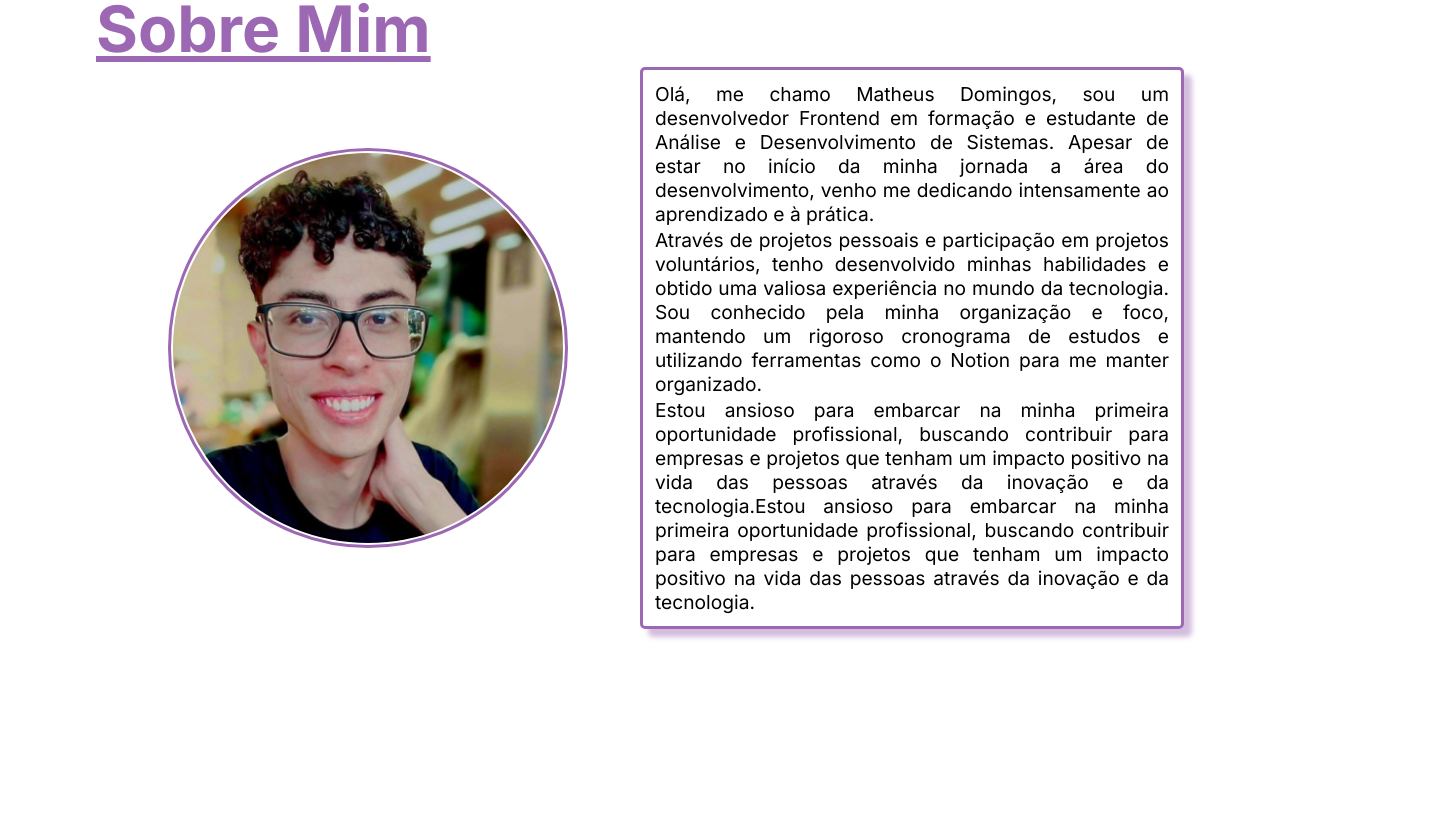
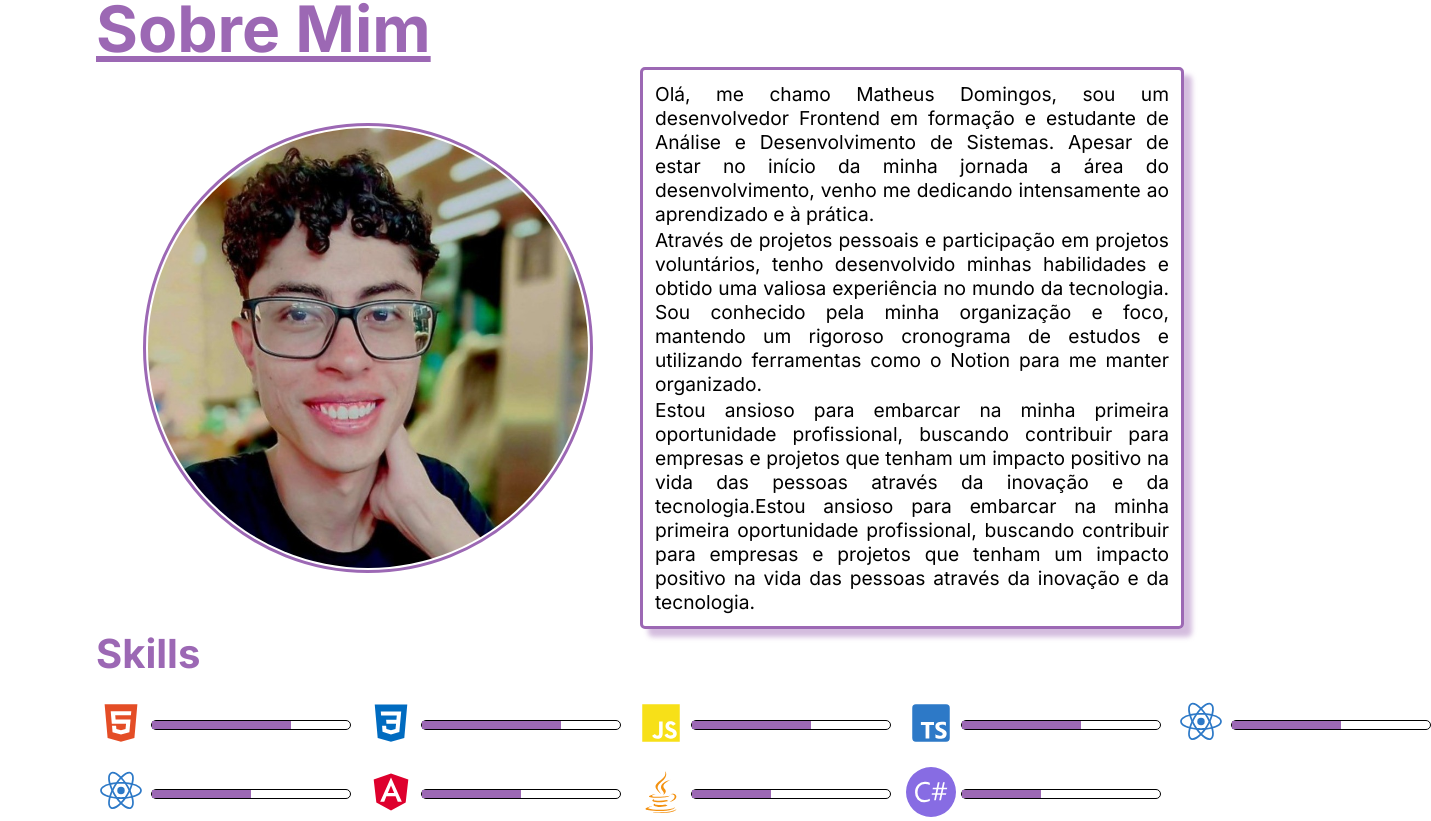
Before and after one commit to DominMFD/domin-portfolio, a Next.js app: page / in a window 1280 px wide. Shown: the part 842-1663 px from the top of the page, 1431 px wide, since content can reach past the window. Before the commit the page ends 1600 px from the top, so only its background shows below. Built offline with nearby package versions, Linux system fonts and the light colour scheme.

Commit message:
feat: skills card done

```diff
--- a/src/components/AboutMe/index.tsx
+++ b/src/components/AboutMe/index.tsx
@@ -2,6 +2,7 @@ import Image from 'next/image';
 import ProfilePicture from '../../../public/fotoPerfil.jpg'
 import styles from './styles.module.scss'
 import AboutMeCard from '../AboutMeCard';
+import SkillsCard from '../SkillsCard';
 
 export default function AboutMe() {
 
@@ -15,9 +16,9 @@ export default function AboutMe() {
               <div className={styles.information}>
                 <AboutMeCard />
               </div>
-              <div>
-
-              </div>
+            </div>
+            <div>
+              <SkillsCard />
             </div>
         </section>
     )
--- a/src/components/AboutMe/styles.module.scss
+++ b/src/components/AboutMe/styles.module.scss
@@ -5,7 +5,7 @@
     margin: auto auto 0 auto;
     display: flex;
     flex-direction: column;
-    justify-content: flex-start;
+    justify-content: space-between;
     align-items: flex-start;
     padding: 2rem;
 
@@ -31,7 +31,7 @@
             .image {
                 border: 3px solid rgb(156, 104, 180);
                 padding: 2px;
-                width: 400px;
+                width: 450px;
                 object-fit: contain;
                  border-radius: 50%;
 
--- /dev/null
+++ b/src/components/SkillsCard/index.tsx
@@ -0,0 +1,15 @@
+import SkillsContainer from '../SkillsContainer';
+import styles from './styles.module.scss'
+import { FaHtml5 } from "react-icons/fa";
+
+export default function SkillsCard() {
+
+    return (
+        <div className={styles.container}>
+            <h2 className={styles.title}>Skills</h2>
+            <div className={styles.content}>
+               <SkillsContainer />
+            </div>
+        </div>
+    )
+}
--- /dev/null
+++ b/src/components/SkillsCard/styles.module.scss
@@ -0,0 +1,10 @@
+.container {
+    display: flex;
+    flex-direction: column;
+    justify-content: space-between;
+
+    .title {
+        font-size: 2.5rem;
+        color: #9c68b4;
+    }
+}
--- /dev/null
+++ b/src/components/SkillsContainer/index.tsx
@@ -0,0 +1,38 @@
+import { BiLogoTypescript, BiLogoHtml5, BiLogoCss3, BiLogoJavascript, BiLogoReact, BiLogoAngular, BiLogoJava } from "react-icons/bi"
+import { SiCsharp } from "react-icons/si";
+import SkillsLevelCard from "../SkillsLevelCard";
+import styles from "./styles.module.scss";
+
+export default function SkillsContainer() {
+  return (
+    <div className={styles.container}>
+      <SkillsLevelCard level={70}>
+        <BiLogoHtml5 color="#E44D26" size="50px" />
+      </SkillsLevelCard>
+      <SkillsLevelCard level={70}>
+        <BiLogoCss3  color="#006BC0" size="50px" />
+      </SkillsLevelCard>
+      <SkillsLevelCard level={60}>
+        <BiLogoJavascript  color="#F7E018" size="50px" />
+      </SkillsLevelCard>
+      <SkillsLevelCard level={60}>
+        <BiLogoTypescript  color="#2D79C7" size="50px" />
+      </SkillsLevelCard>
+      <SkillsLevelCard level={55}>
+        <BiLogoReact  color="#2D79C7" size="50px" />
+      </SkillsLevelCard>
+      <SkillsLevelCard level={50}>
+        <BiLogoReact  color="#2D79C7" size="50px" />
+      </SkillsLevelCard>
+      <SkillsLevelCard level={50}>
+        <BiLogoAngular  color="#DE002D" size="50px" />
+      </SkillsLevelCard>
+      <SkillsLevelCard level={40}>
+        <BiLogoJava color="#F39110" size="50px" />
+      </SkillsLevelCard>
+      <SkillsLevelCard level={40}>
+        <SiCsharp  color="#876CE3" size="50px" />
+      </SkillsLevelCard>
+    </div>
+  );
+}
--- /dev/null
+++ b/src/components/SkillsContainer/styles.module.scss
@@ -0,0 +1,6 @@
+.container {
+    display: grid;
+    grid-template-columns: repeat(5, 1fr);
+    gap: 15px;
+    margin-top: 20px;
+}
--- /dev/null
+++ b/src/components/SkillsLevelCard/index.tsx
@@ -0,0 +1,24 @@
+import { IconType } from 'react-icons'
+import styles from './styles.module.scss'
+import { ReactNode } from 'react'
+
+type TSkillsLevelCard = {
+    children: ReactNode,
+    level: number
+}
+
+export default function SkillsLevelCard({children, level}: TSkillsLevelCard) {
+
+    return (
+        <div className={styles.container}>
+            <div className={styles.icon}>
+                {children}
+            </div>
+            <div className={styles.level__container}>
+                <div className={styles.level} style={{width: `${level}%`}}>
+
+                </div>
+            </div>
+        </div>
+    )
+}
--- /dev/null
+++ b/src/components/SkillsLevelCard/styles.module.scss
@@ -0,0 +1,18 @@
+.container {
+    width: max-content;
+    display: flex;
+    align-items: center;
+    gap: 5px;
+
+    .level__container {
+        width: 200px;
+        height: 10px;
+        border: 1px solid black;
+        border-radius: 20px;
+
+        .level {
+            height: 100%;
+            background-color: #9c68b4;
+        }
+    }
+}
```
